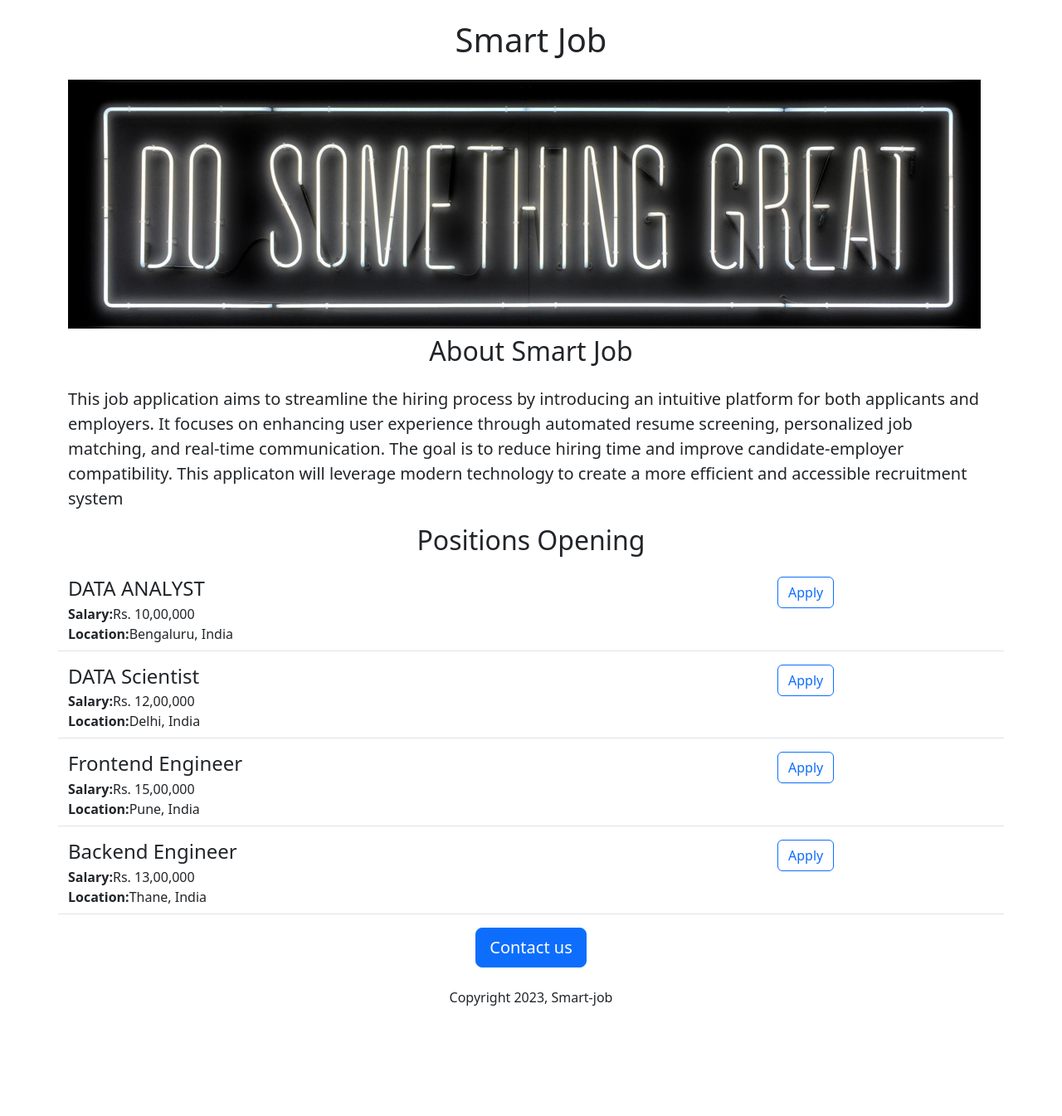
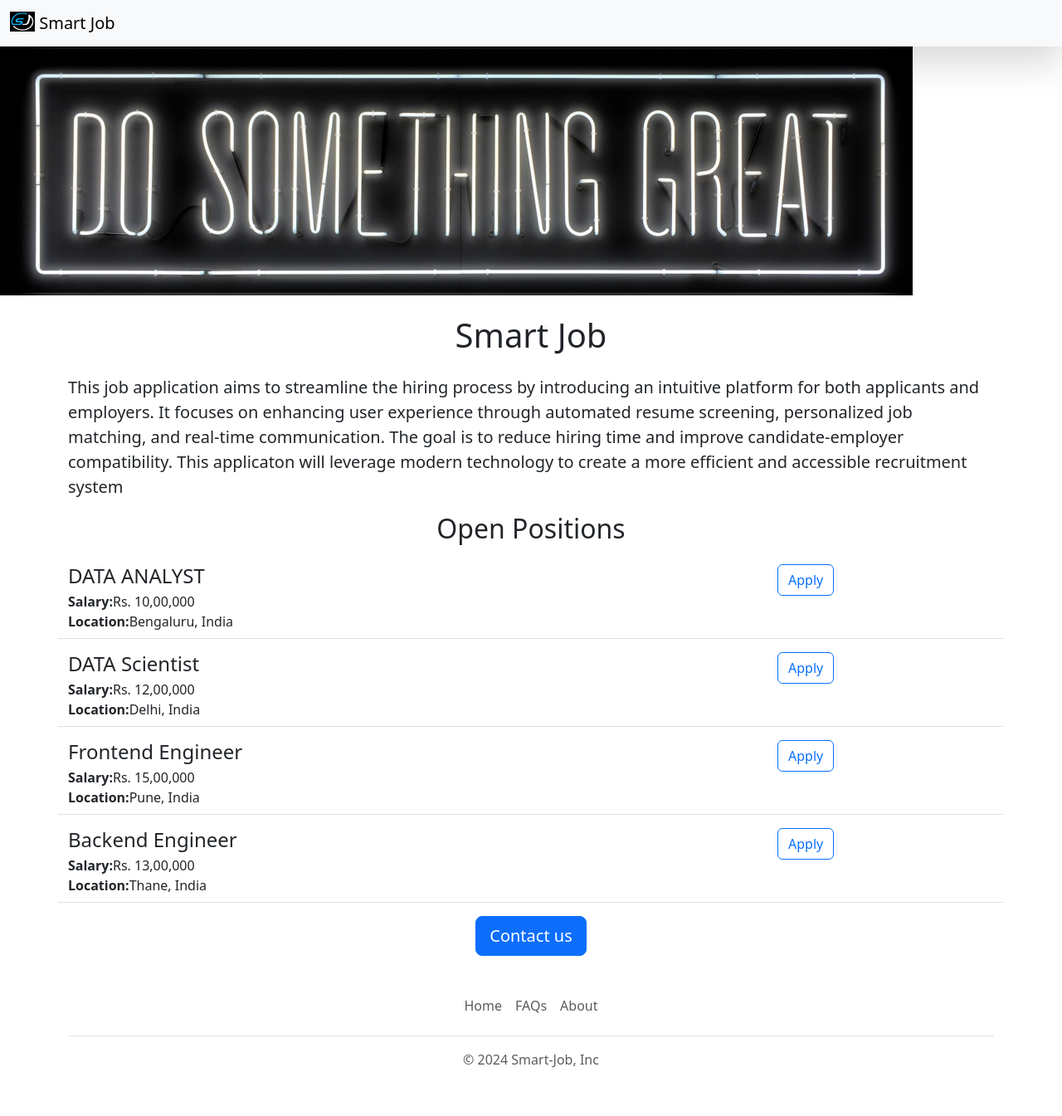
Before and after one commit to V1shal26/smart-job-website, a Flask app: page / in a window 1280 px wide. Shown: the whole page at 83% size. Before the commit the page ends 1212 px from the top, so only its background shows below. Run offline with Flask 3, Linux system fonts and the light colour scheme.

Commit message:
functional and added links to buttons

```diff
--- /dev/null
+++ b/templates/footer.html
@@ -0,0 +1,12 @@
+<div class="container">
+  <footer class="py-3 my-4">
+    <ul class="nav justify-content-center border-bottom pb-3 mb-3">
+      <li class="nav-item"><a href="https://4467e289-e6f2-4025-891f-05332c3e68bb-00-2ayxi8vtc08nr.pike.replit.dev/" class="nav-link px-2 text-body-secondary">Home</a></li>
+
+
+      <li class="nav-item"><a href="https://google.com" class="nav-link px-2 text-body-secondary">FAQs</a></li>
+      <li class="nav-item"><a href="https://google.com" class="nav-link px-2 text-body-secondary">About</a></li>
+    </ul>
+    <p class="text-center text-body-secondary">&copy; 2024 Smart-Job, Inc</p>
+  </footer>
+</div>
--- a/templates/home.html
+++ b/templates/home.html
@@ -8,23 +8,26 @@
 
    </head>
   </body>
+   {% include 'nav.html' %}
+   <img class="img-fluid" id="banner" src="https://4467e289-e6f2-4025-891f-05332c3e68bb-00-2ayxi8vtc08nr.pike.replit.dev/static/baner.jpeg.jpg" >
    <div class="container">
       <h1 class="text-center mt-4 mb-4">Smart Job</h1>
-      <img class="img-fluid" id="banner" src="https://4467e289-e6f2-4025-891f-05332c3e68bb-00-2ayxi8vtc08nr.pike.replit.dev/static/baner.jpeg.jpg" >
-        <h2 class="text-center mt-2 mb-4">About Smart Job</h2>
+
+
          <p class="lead">
           This job application aims to streamline the hiring process by introducing an intuitive platform for both applicants and employers. It focuses on enhancing user experience through automated resume screening, personalized job matching, and real-time communication. The goal is to reduce hiring time and improve candidate-employer compatibility. This applicaton will leverage modern technology to create a more efficient and accessible recruitment system
         </p>
-        <h2 class="text-center mt-2 mb-4">Positions Opening</h2>
+        <h2 class="text-center mt-2 mb-4">Open Positions</h2>
         <div>
           {% for job in jobs %}
           {% include 'jobitem.html' %}
           {% endfor %}
         </div>
         <div class="text-center">
-        <button class="btn btn-primary btn-lg">Contact us</button>
-          <P class="mt-4">Copyright 2023, Smart-job</P>
+        <a class="btn btn-primary btn-lg" href="mailto:vishalgupta2620@gmail.com?subject=Question%20about%20Smart%20Job&body=My%20name%3A%20%3CYour%20Name%3E%0AMy%20Question%3A%20%3Center%20Question%3E%0A">Contact us</a>
+
         </div>
      </div>
+   {% include 'footer.html' %}
  </body>
 </html>
--- a/templates/jobitem.html
+++ b/templates/jobitem.html
@@ -12,7 +12,7 @@
   </div>
   <div
     class="col-3">
-    <button type="button" class="btn btn-outline-primary">Apply</button>
+    <a href="mailto:vishalgupta2620@gmail.com?subject=Application%20for%20{{job['title']}}&body=my%20name%3A%20%3Cyour%20name%3E%0Amy%20Resume%20link%3A%20%3Cresume%20link%3E%0AMy%20linkedIn%20link%3A%20%3ClinkedIn%20link%3E" type="button" class="btn btn-outline-primary">Apply</a>
   </div>
 
 </div>
--- /dev/null
+++ b/templates/nav.html
@@ -0,0 +1,8 @@
+<nav class="navbar bg-body-tertiary shadow-lg">
+  <div class="container-fluid">
+    <a class="navbar-brand" href="#">
+      <img src="/static/logo3.jpg" alt="Logo" width="30" height="24" class="d-inline-block align-text-top">
+      Smart Job
+    </a>
+  </div>
+</nav>
```
Also changed, not shown: static/logo3.jpg (added).
